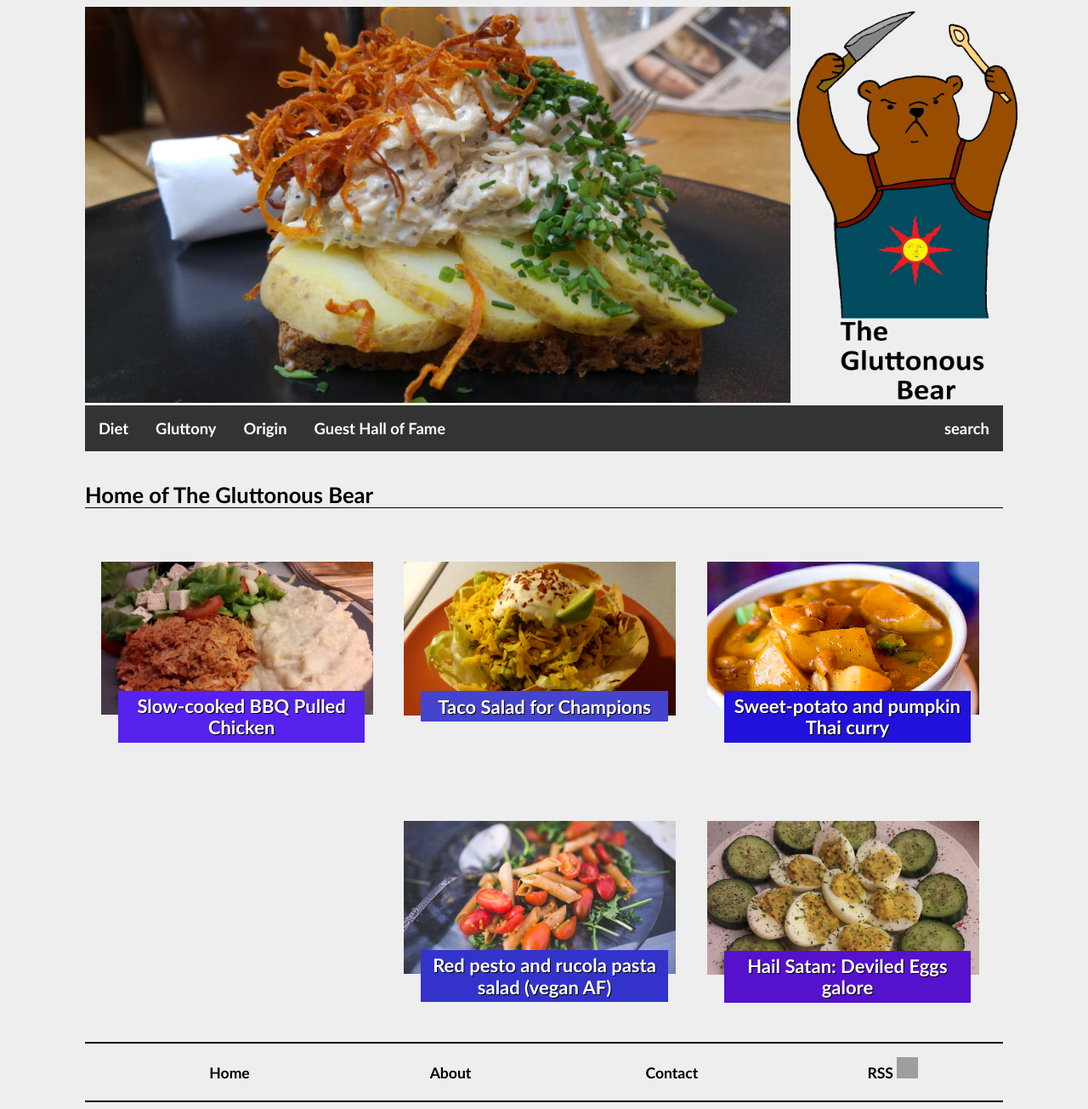
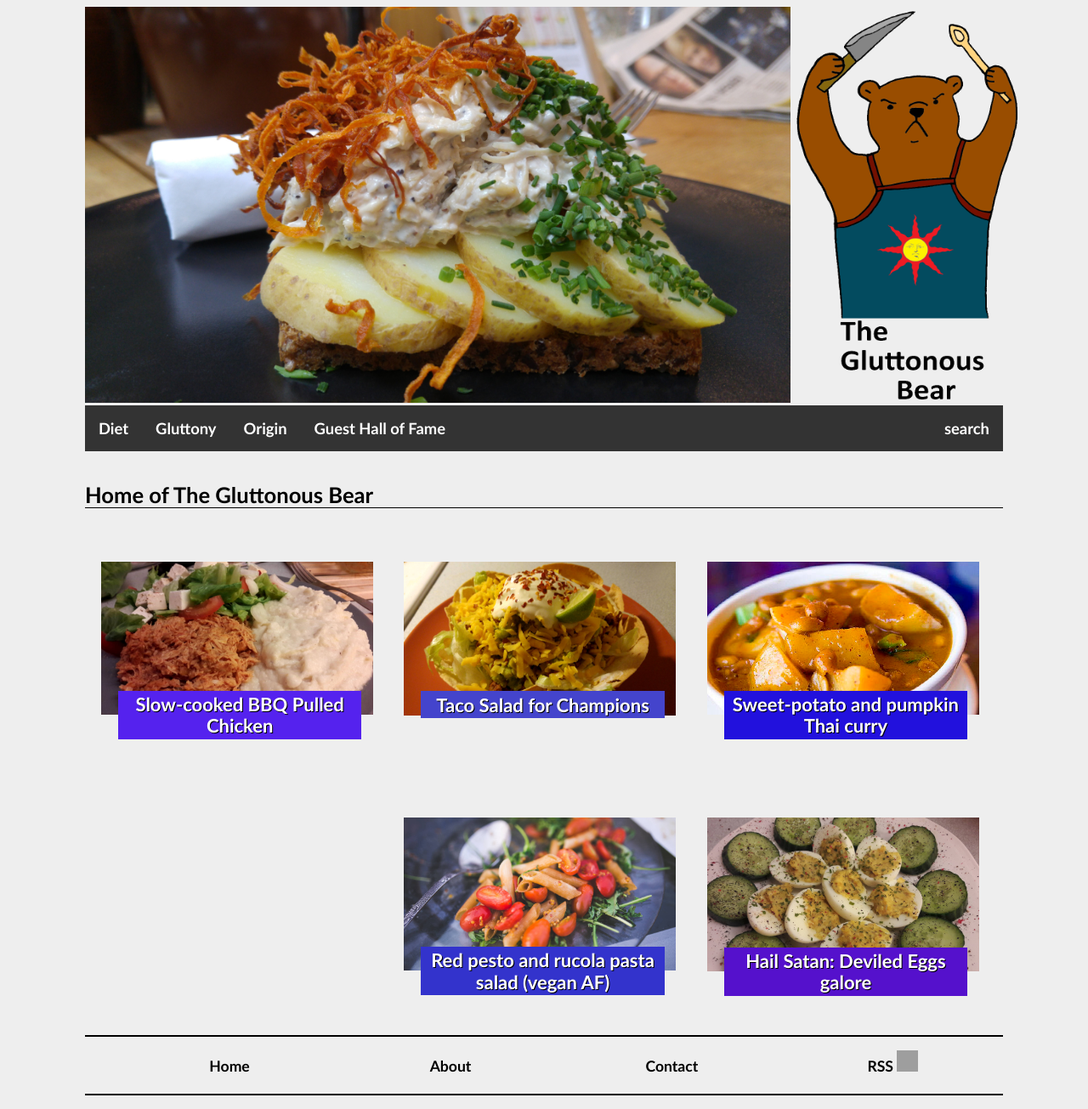
Before and after one commit to gluttonousbear/gluttonousbear.github.io, a Jekyll site: the page built from index.html, in a window 1280 px wide. Shown: the whole page at 85% size. Built offline with Jekyll 4.4.1, drawn with Linux system fonts in a browser that asks for light colours; grey boxes are pictures that could not be loaded.

Commit message:
Update main.css

```diff
--- a/css/main.css
+++ b/css/main.css
@@ -252,7 +252,7 @@ code.ingredients {
 	padding:2px;
 }
 span.thumbnail-text {
-  padding:2%;
+  padding:1.25%;
 }
 section.thumbnail-collection {
 	width:1080px;
```
